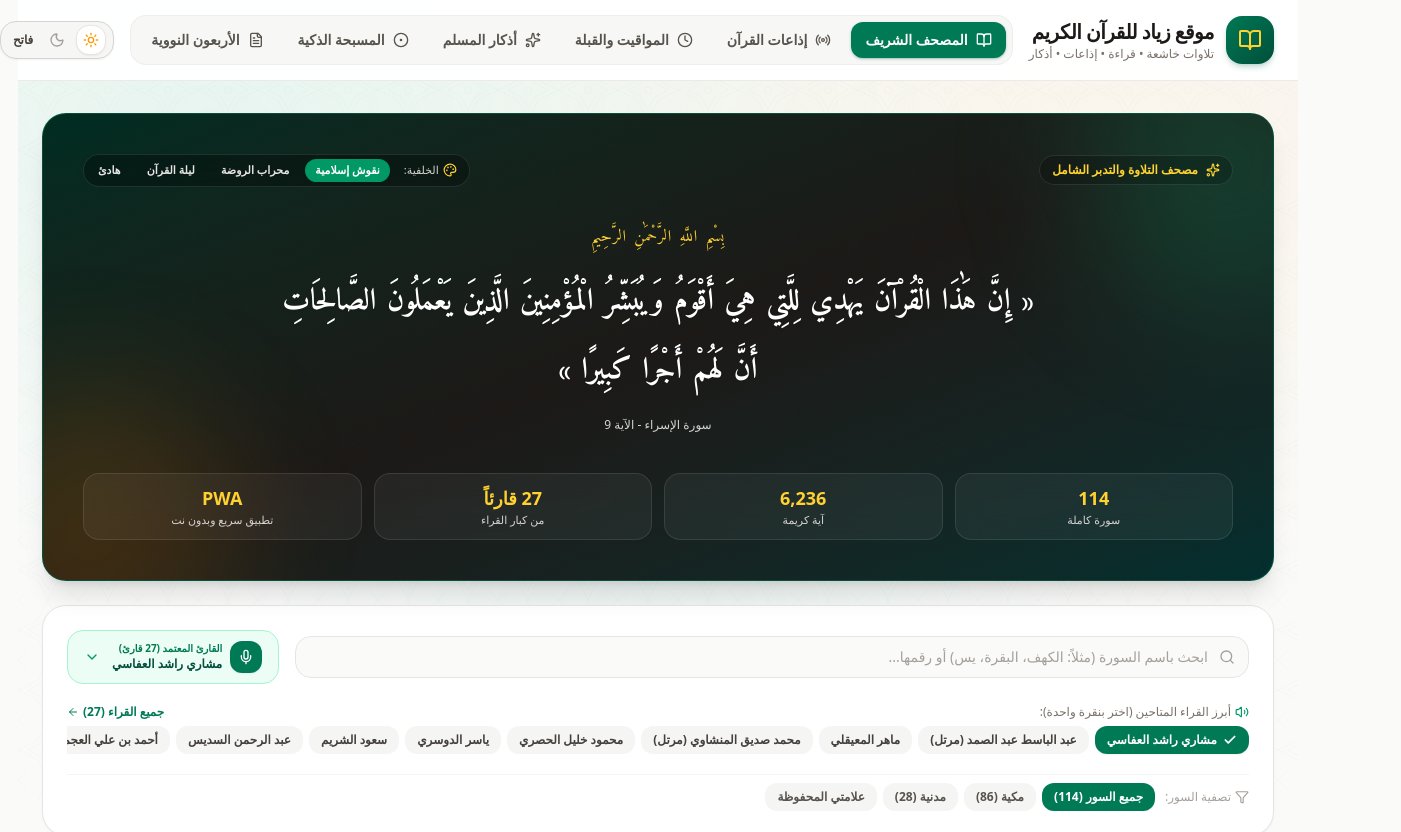
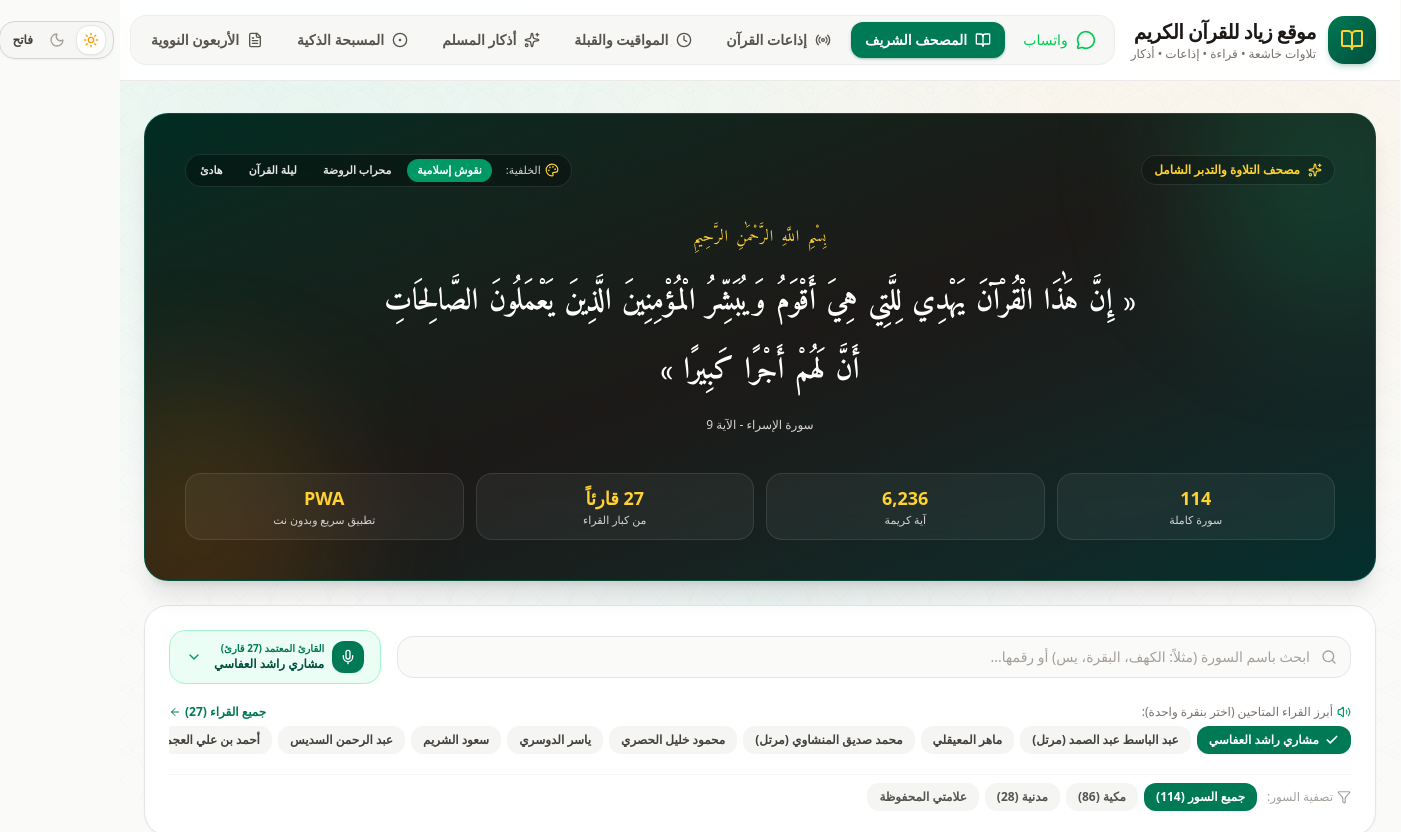
Before and after one commit to zhjaj0090-ship-it/Quran1, a React (Vite) app: page / in a window 1280 px wide. Shown: the top 832 px of the page, 1401 px wide, since content can reach past the window. Built offline with nearby package versions, Linux system fonts and the light colour scheme; a web font is replaced by a local one.

Commit message:
Navbar.tsx
Added a WhatsApp link with an icon to the desktop navigation.

```diff
--- a/src/components/Navbar.tsx
+++ b/src/components/Navbar.tsx
@@ -8,7 +8,8 @@ import {
   FileText,
   Sun,
   Moon,
-  Volume2
+  Volume2,
+  MessageCircle
 } from 'lucide-react';
 import { TabType } from '../types';
 import { PWAInstallButton } from './PWAInstallButton';
@@ -61,8 +62,19 @@ export const Navbar: React.FC<NavbarProps> = ({
             </div>
           </div>
 
+
           {/* Desktop Navigation Tabs */}
           <nav className="hidden lg:flex items-center gap-1.5 bg-stone-100/80 dark:bg-stone-800/60 p-1.5 rounded-2xl border border-stone-200/50 dark:border-stone-700/50">
+            <a
+  href="https://wa.me/201080969038"
+  target="_blank"
+  rel="noopener noreferrer"
+  className="flex items-center gap-2 px-3 py-2 rounded-xl text-green-500 hover:bg-green-500/10 transition-colors"
+  title="واتساب"
+>
+  <MessageCircle className="w-5 h-5" />
+  <span className="text-sm font-medium hidden sm:inline">واتساب</span>
+</a>
             {tabs.map(tab => {
               const Icon = tab.icon;
               const isActive = activeTab === tab.id;
```
